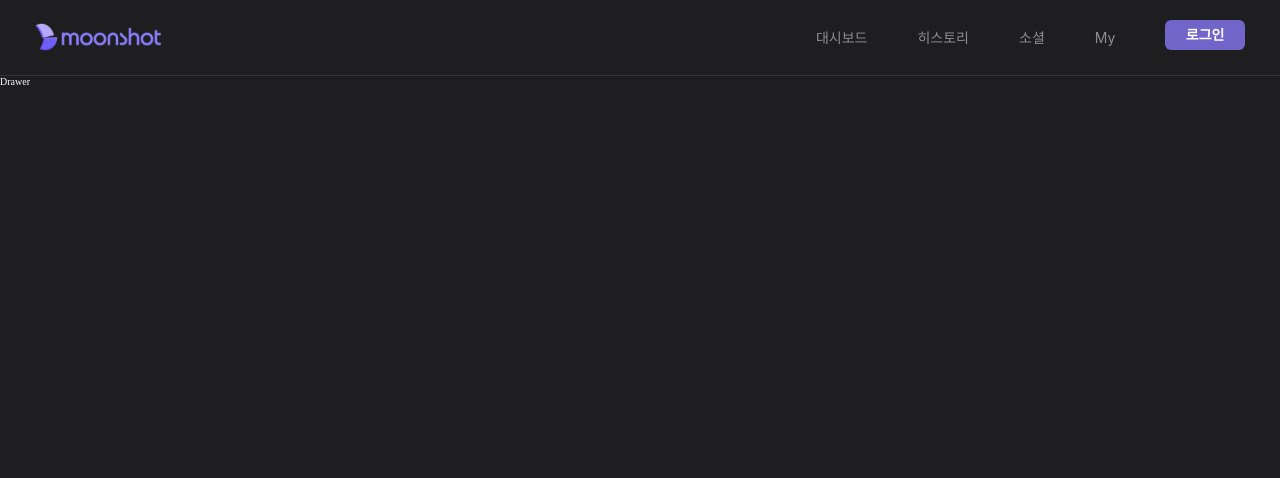
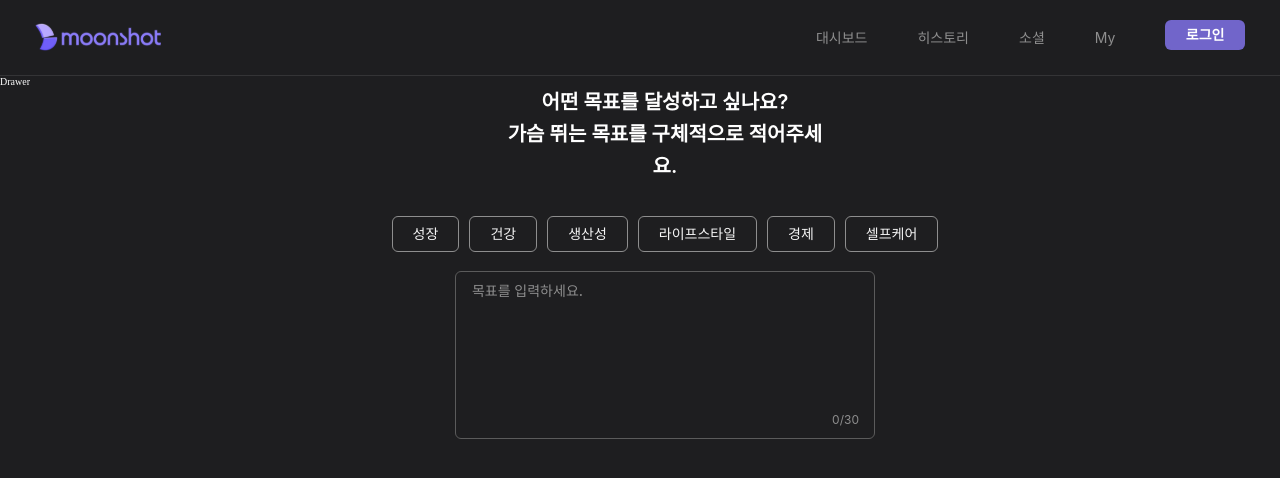
Before and after one commit to MOONSHOT-Team/MOONSHOT-CLIENT, a React (Vite) app: page /add-okr in a window 1280 px wide. Shown: the top 478 px of the page. Built offline with nearby package versions, Linux system fonts and the light colour scheme; a web font is replaced by a local one; what emotion-normalize would draw is missing.

Commit message:
fix: 선택된 obj가 있을 때 mouseleave handler 추가

```diff
--- a/src/AddOkr/components/objTitleCateg/ObjCategTag.tsx
+++ b/src/AddOkr/components/objTitleCateg/ObjCategTag.tsx
@@ -8,6 +8,7 @@ interface IObjCategTagProps {
   isClicked: boolean;
   handleClickObjTag: (e: React.MouseEvent<HTMLButtonElement>) => void;
   handleHoverObjCateg: (e: React.MouseEvent<HTMLButtonElement>) => void;
+  handleMouseLeaveObjCateg: () => void;
 }
 
 const ObjCategTag = ({
@@ -16,6 +17,7 @@ const ObjCategTag = ({
   isClicked,
   handleClickObjTag,
   handleHoverObjCateg,
+  handleMouseLeaveObjCateg,
 }: IObjCategTagProps) => {
   return (
     <StObjCategTagBox
@@ -23,6 +25,7 @@ const ObjCategTag = ({
       id={id}
       onClick={handleClickObjTag}
       onMouseEnter={handleHoverObjCateg}
+      onMouseLeave={handleMouseLeaveObjCateg}
     >
       {isClicked && <IcCheck />}
       <StObjCategText>{text}</StObjCategText>
--- a/src/AddOkr/components/step/ObjTitleCateg.tsx
+++ b/src/AddOkr/components/step/ObjTitleCateg.tsx
@@ -55,6 +55,16 @@ const ObjTitleCateg = ({ isGuide }: IObjTitleCategProps) => {
     setHoverObjPlaceHolder(targetPlaceholder);
   };
 
+  // 이미 선택된 obj가 있을때, mouseleave시 선택 된 obj의 placeholder로 유지되도록
+  const handleMouseLeaveObjCateg = () => {
+    if (!selectedObjCatg) return;
+    const { placeholder: targetPlaceholder } = GUIDE_OBJ_TITLE_PLACEHOLDER.filter(
+      (tag) => tag.id === selectedObjCatg,
+    )[0];
+
+    setHoverObjPlaceHolder(targetPlaceholder);
+  };
+
   return (
     <section css={ObjTitleCategContainer}>
       <StObjTitleCategTitle>
@@ -72,6 +82,7 @@ const ObjTitleCateg = ({ isGuide }: IObjTitleCategProps) => {
               isClicked={selectedObjCatg === id}
               handleClickObjTag={handleClickObjCateg}
               handleHoverObjCateg={handleHoverObjCateg}
+              handleMouseLeaveObjCateg={handleMouseLeaveObjCateg}
             />
           );
         })}
--- a/src/AddOkr/index.tsx
+++ b/src/AddOkr/index.tsx
@@ -1,7 +1,9 @@
 import { css } from '@emotion/react';
 
+import ObjTitleCateg from './components/step/ObjTitleCateg';
+
 const AddOkr = () => {
-  return <section css={AddOkrContainer}>{/* <ObjTitleCateg isGuide={true} /> */}</section>;
+  return <section css={AddOkrContainer}>{<ObjTitleCateg isGuide={true} />}</section>;
 };
 
 export default AddOkr;
```
